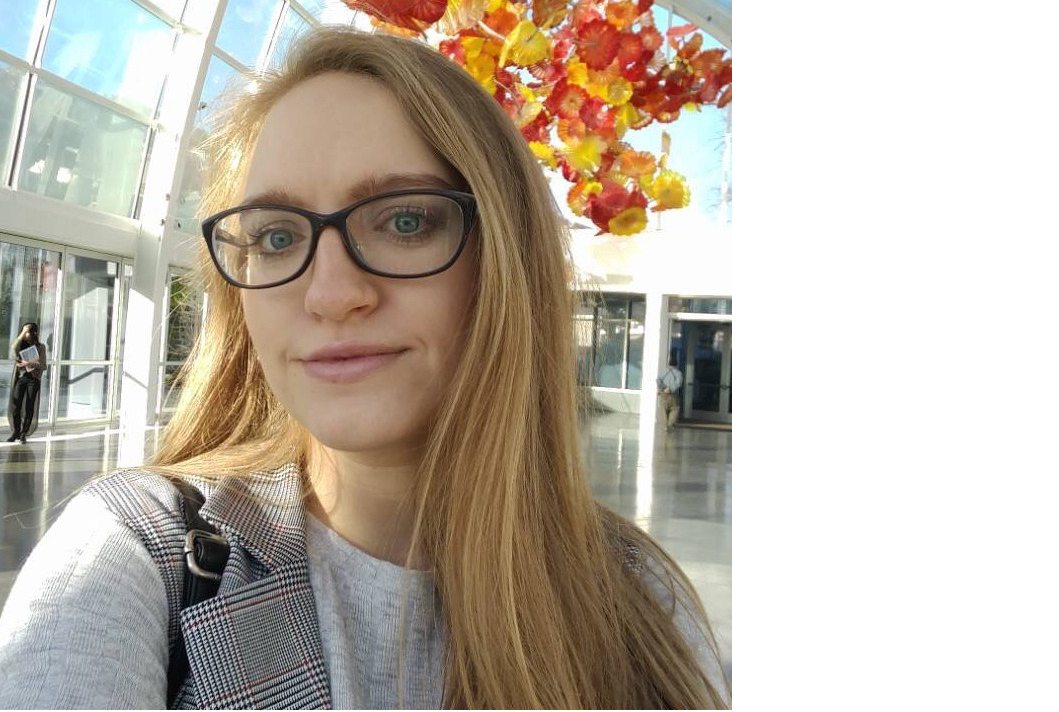
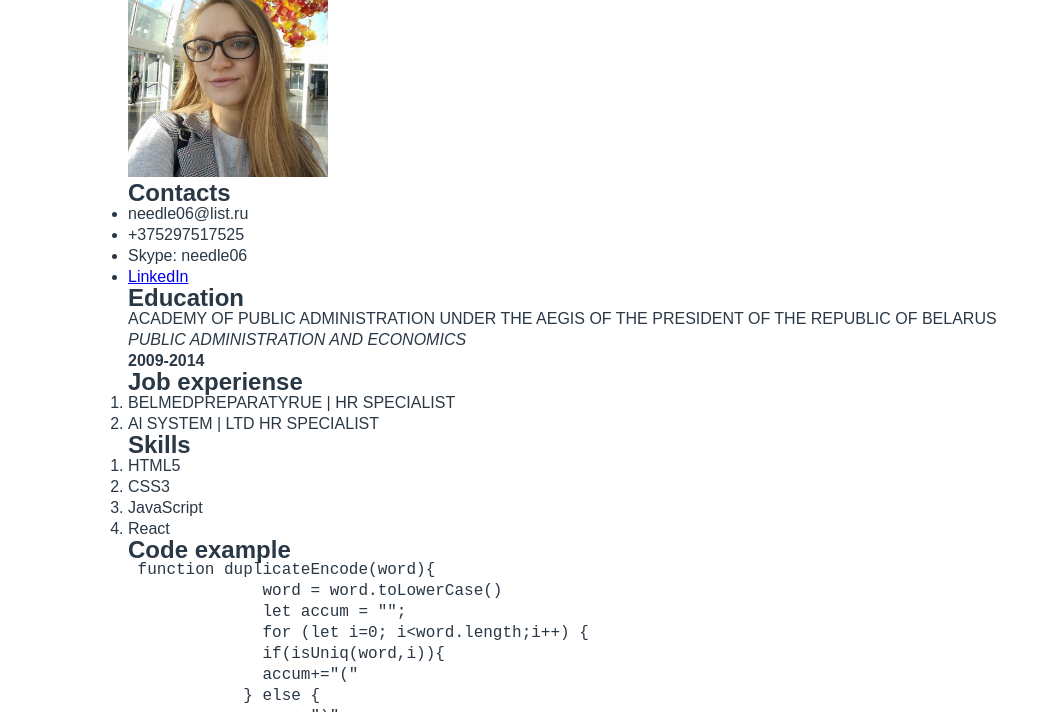
Before and after one commit to needle06/rsschool-cv, a plain HTML site: page CV-Kanonik/index.html in a window 1280 px wide. Shown: the part 44-756 px from the top of the page, without its empty margins (0-1059 px from the left). Drawn offline with Linux system fonts and the light colour scheme.

Commit message:
fix: resize photo

```diff
--- a/CV-Kanonik/css/styles.css
+++ b/CV-Kanonik/css/styles.css
@@ -11,3 +11,10 @@ body {
   font-family: Arial, sans-serif;
   line-height: 21px;
 }
+.container{
+  max-width: 1024px;
+  margin: 0 auto;
+}
+img{
+  width: 200px;
+}
```
